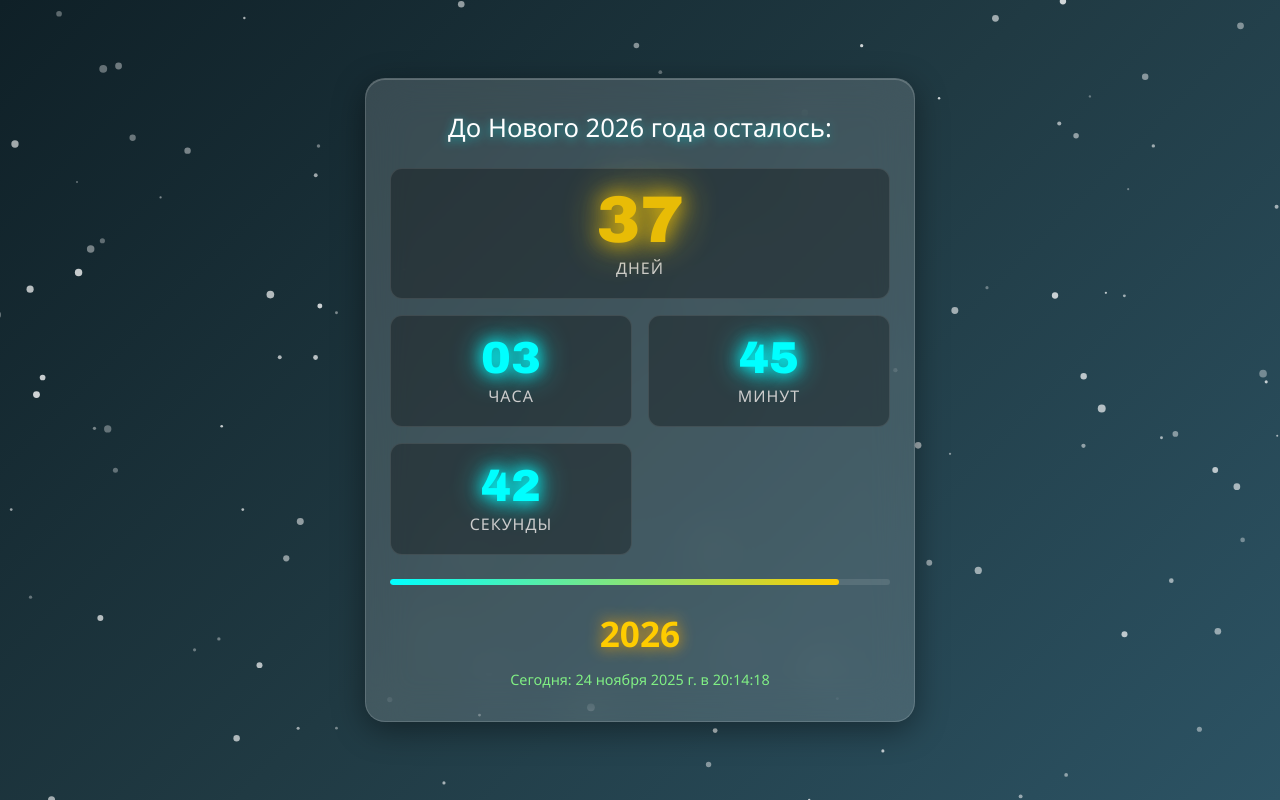
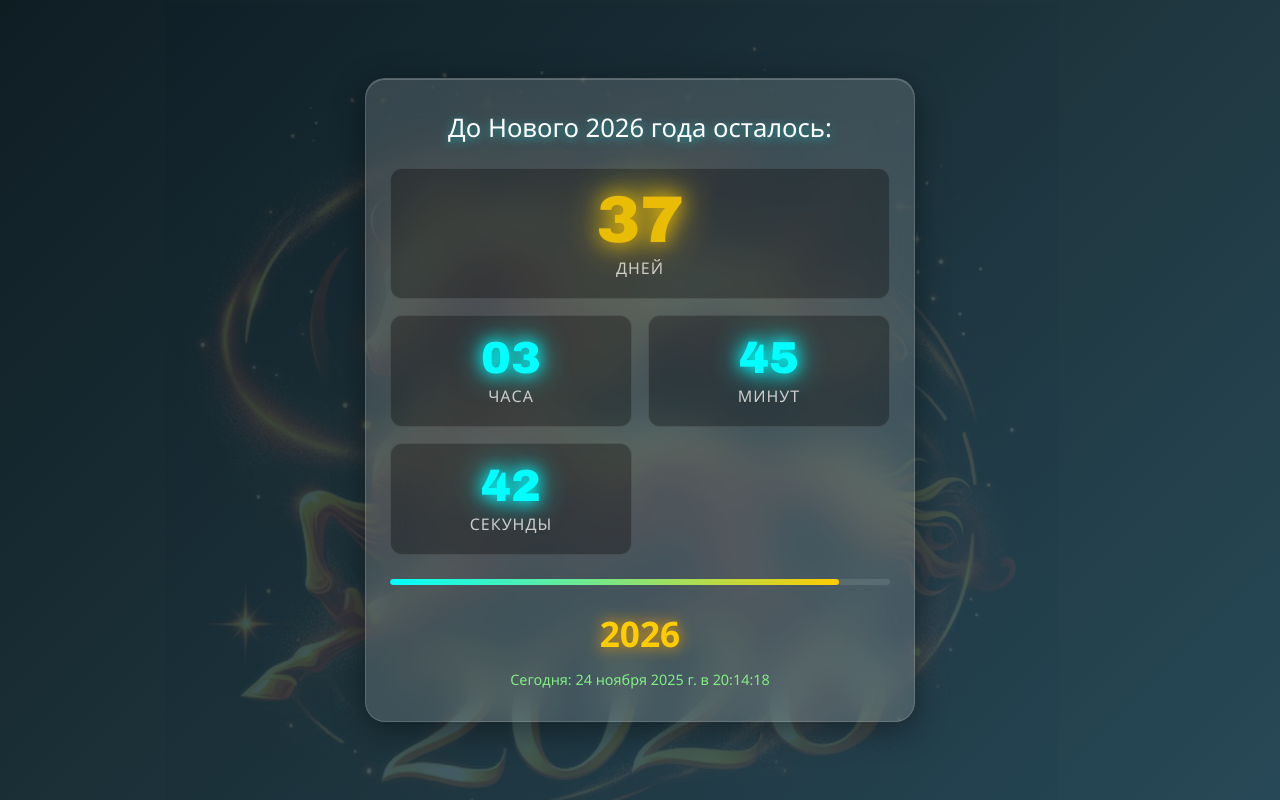
Before and after one commit to mironovka6-source/2026, a plain HTML site: page index.html in a window 1280 px wide. Drawn offline with Linux system fonts and the light colour scheme.

Commit message:
Update index.html

```diff
--- a/index.html
+++ b/index.html
@@ -21,21 +21,16 @@
             align-items: center;
             min-height: 100vh;
             margin: 0;
-            background: linear-gradient(135deg, #0f2027, #203a43, #2c5364);
+            background:
+                linear-gradient(135deg, rgba(15, 32, 39, 0.85), rgba(32, 58, 67, 0.85), rgba(44, 83, 100, 0.85)),
+                url('2026.png');
+            background-size: cover;
+            background-position: center;
+            background-repeat: no-repeat;
             font-family: 'Segoe UI', Tahoma, Geneva, Verdana, sans-serif;
             padding: 20px;
             overflow: auto;
             position: relative;
-        }
-
-        #snowfall {
-            position: fixed;
-            top: 0;
-            left: 0;
-            width: 100%;
-            height: 100%;
-            z-index: -1;
-            pointer-events: none;
         }
 
         .countdown-container {
@@ -224,8 +219,6 @@
     </style>
 </head>
 <body>
-    <canvas id="snowfall"></canvas>
-
     <div class="countdown-container">
         <div class="title">До Нового 2026 года осталось:</div>
 
@@ -315,90 +308,9 @@
                 'Сегодня: ' + now.toLocaleDateString('ru-RU', options);
         }
 
-        // Анимация снегопада
-        function createSnowfall() {
-            const canvas = document.getElementById('snowfall');
-            const ctx = canvas.getContext('2d');
-
-            // Установка размеров canvas
-            function resizeCanvas() {
-                canvas.width = window.innerWidth;
-                canvas.height = window.innerHeight;
-            }
-
-            resizeCanvas();
-            window.addEventListener('resize', resizeCanvas);
-
-            // Снежинки
-            const snowflakes = [];
-            const snowflakeCount = 120;
-
-            // Класс снежинки
-            class Snowflake {
-                constructor() {
-                    this.x = Math.random() * canvas.width;
-                    this.y = Math.random() * canvas.height;
-                    this.size = Math.random() * 3 + 1;
-                    this.speed = Math.random() * 2 + 1;
-                    this.wind = Math.random() * 1 - 0.5;
-                    this.opacity = Math.random() * 0.5 + 0.3;
-                    this.swing = Math.random() * 0.5;
-                    this.swingSpeed = Math.random() * 0.02 + 0.01;
-                    this.swingOffset = Math.random() * Math.PI * 2;
-                }
-
-                update() {
-                    this.y += this.speed;
-                    this.x += this.wind + Math.sin(this.swingOffset + Date.now() * this.swingSpeed) * this.swing;
-
-                    // Если снежинка упала за нижний край, перемещаем её вверх
-                    if (this.y > canvas.height) {
-                        this.y = -10;
-                        this.x = Math.random() * canvas.width;
-                    }
-
-                    // Если снежинка ушла за боковые края, перемещаем её на другую сторону
-                    if (this.x > canvas.width + 10) {
-                        this.x = -10;
-                    } else if (this.x < -10) {
-                        this.x = canvas.width + 10;
-                    }
-                }
-
-                draw() {
-                    ctx.beginPath();
-                    ctx.arc(this.x, this.y, this.size, 0, Math.PI * 2);
-                    ctx.fillStyle = `rgba(255, 255, 255, ${this.opacity})`;
-                    ctx.fill();
-                    ctx.closePath();
-                }
-            }
-
-            // Создаем снежинки
-            for (let i = 0; i < snowflakeCount; i++) {
-                snowflakes.push(new Snowflake());
-            }
-
-            // Анимация
-            function animate() {
-                ctx.clearRect(0, 0, canvas.width, canvas.height);
-
-                // Рисуем снежинки
-                for (const snowflake of snowflakes) {
-                    snowflake.update();
-                    snowflake.draw();
-                }
-
-                requestAnimationFrame(animate);
-            }
-
-            animate();
-        }
-
         // Инициализация
         document.addEventListener('DOMContentLoaded', function() {
             updateCountdown();
-            createSnowfall();
             setInterval(updateCountdown, 1000);
         });
     </script>
```
